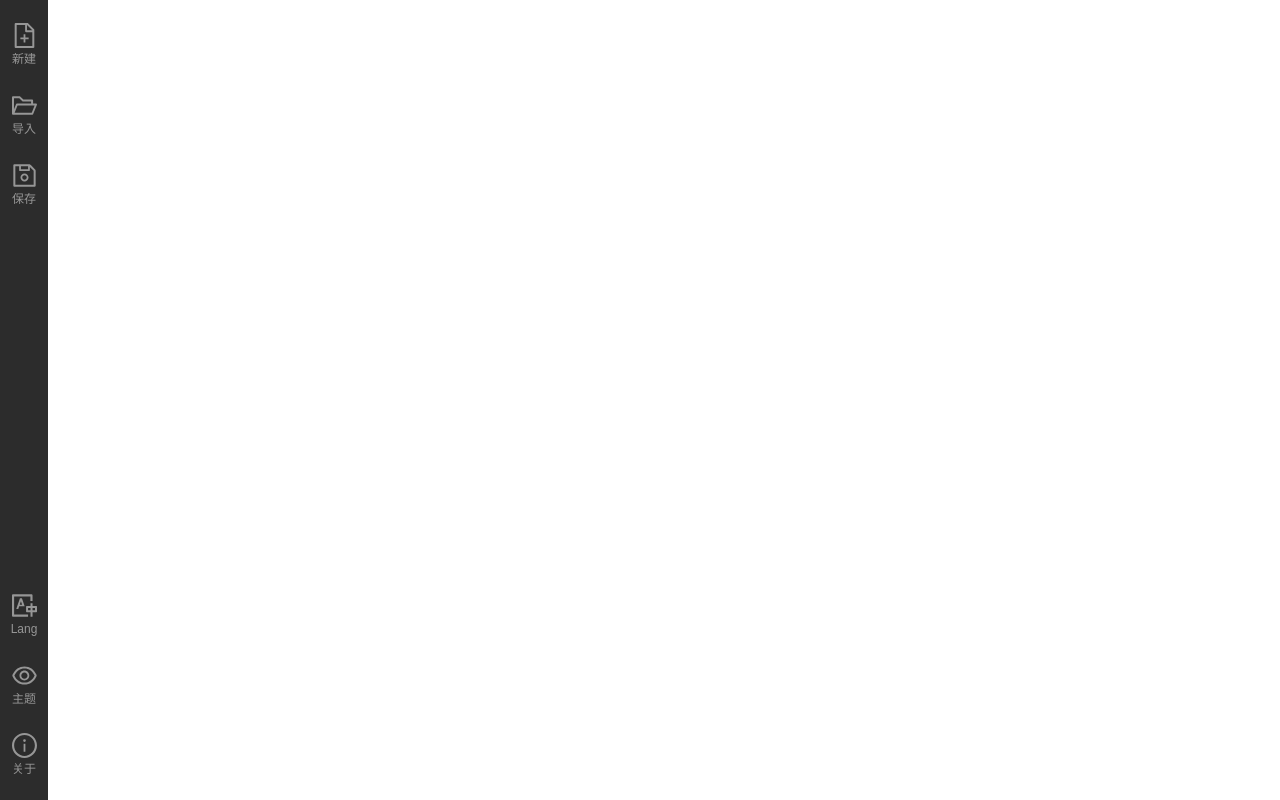
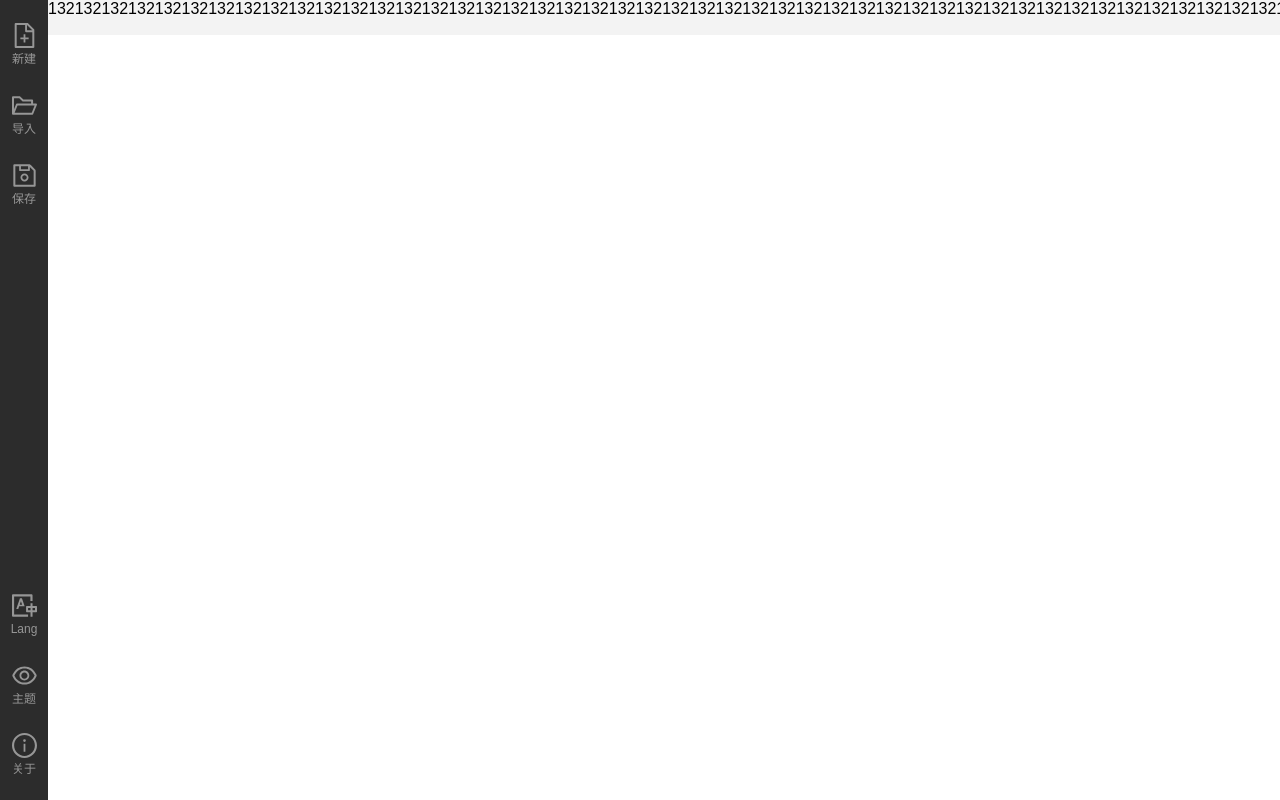
Before and after one commit to ErnestThePoet/ir-virtual-machine, a React (Vite) app: page / in a window 1280 px wide. Built offline with nearby package versions, Linux system fonts and the light colour scheme.

Commit message:
chore: tabbar structure established

```diff
--- a/src/pages/Home/Home.tsx
+++ b/src/pages/Home/Home.tsx
@@ -2,11 +2,13 @@ import React, { useState } from "react";
 import { useAppDispatch, useAppSelector } from "@/store/hooks";
 import styles from "./Home.module.scss";
 import SideBar from "./components/SideBar";
+import TabBar from "./components/TabBar";
 
 const Home: React.FC = () => {
     return (
         <main className={styles.mainPc}>
             <SideBar />
+            <TabBar />
         </main>
     );
 };
--- /dev/null
+++ b/src/pages/Home/components/TabBar/TabBar.tsx
@@ -0,0 +1,15 @@
+import React from "react";
+import { useAppSelector } from "@/store/hooks";
+import styles from "./TabBar.module.scss"
+
+const TabBar: React.FC = () => {
+    const vm = useAppSelector(state => state.vm);
+
+    return <div className={styles.divTabBarWrapper}>
+        {
+            new Array(100).fill(132)
+        }
+    </div>;
+}
+
+export default TabBar;
--- /dev/null
+++ b/src/pages/Home/components/TabBar/index.ts
@@ -0,0 +1 @@
+export { default } from "./TabBar";
--- a/src/themes/light.scss
+++ b/src/themes/light.scss
@@ -2,4 +2,5 @@
     --sidebar-bkg-color: rgb(44, 44, 44);
     --sidebar-icon-color: rgba(255, 255, 255, 0.5);
     --sidebar-icon-hover-color: rgba(255, 255, 255, 0.9);
+    --tabbar-bkg-color:rgb(243, 243, 243);
 }
```
